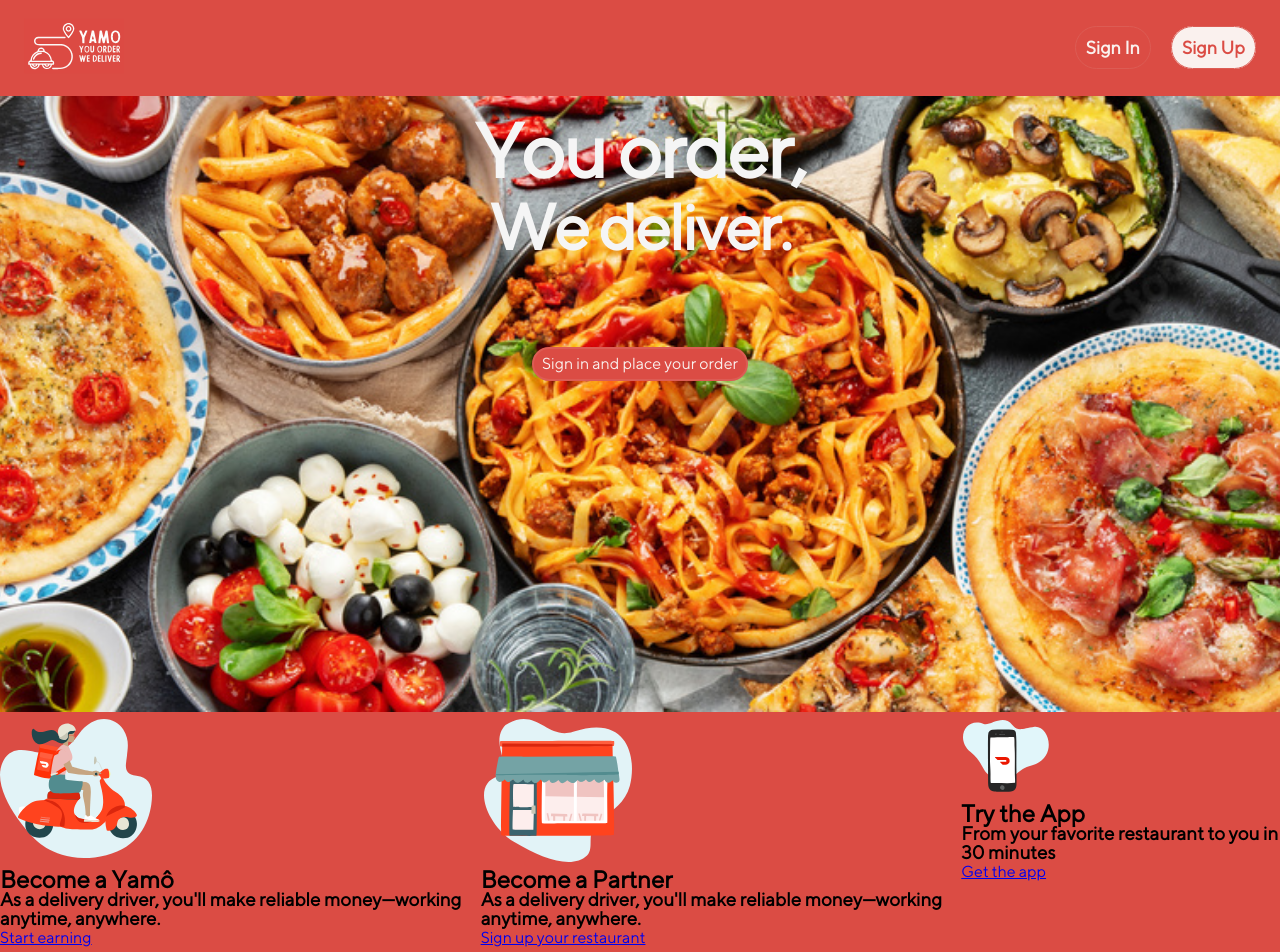
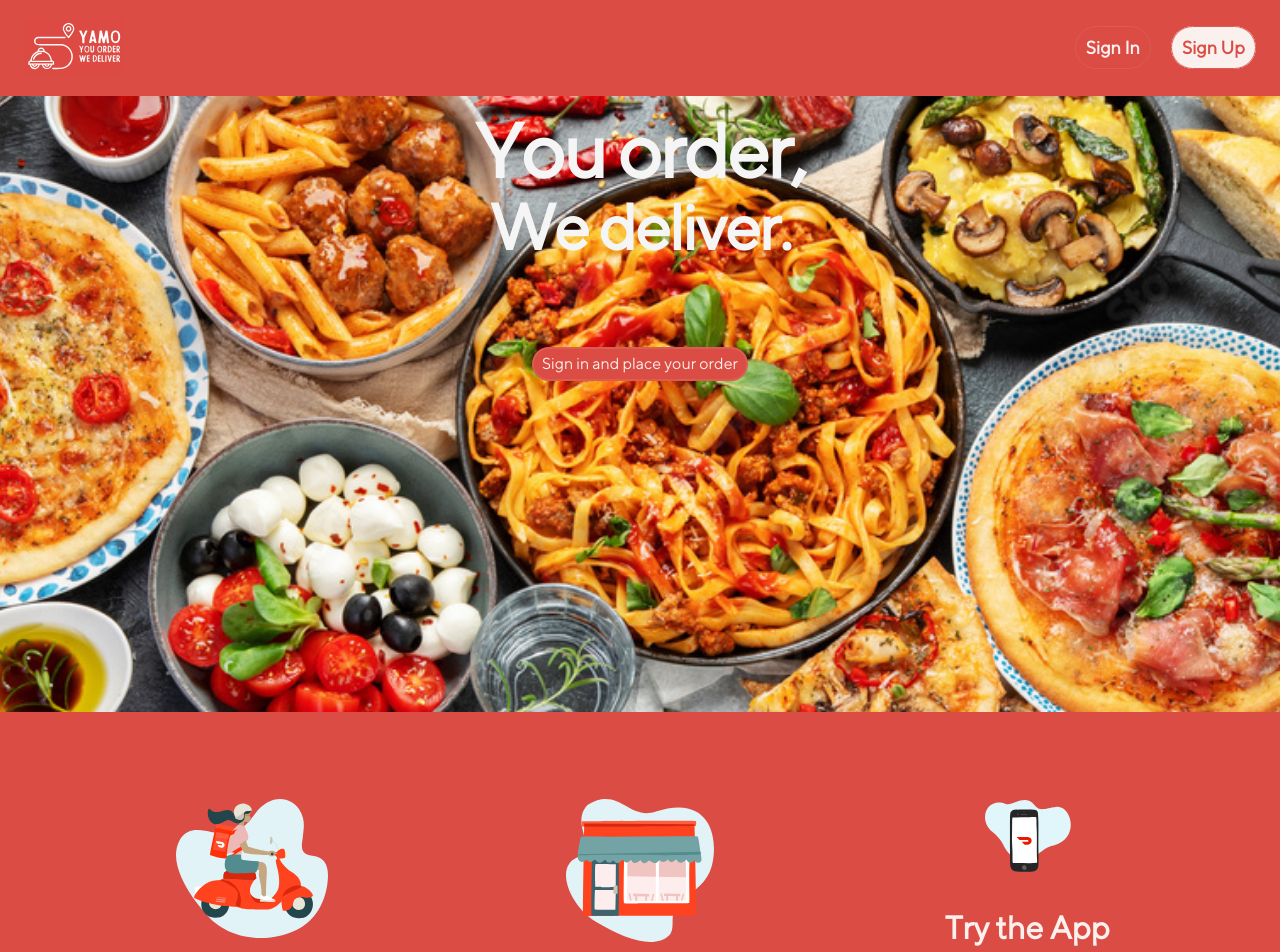
Before and after one commit to thateflondon/yamo-landing-page, a React (Create React App) app: page / in a window 1280 px wide. Shown: the top 952 px of the page. Built offline with nearby package versions, Linux system fonts and the light colour scheme.

Commit message:
style(home): set and style services

```diff
--- a/src/components/Body/Body.tsx
+++ b/src/components/Body/Body.tsx
@@ -10,7 +10,7 @@ export const Body = () => {
        secondaryTitle="As a delivery driver, you'll make reliable money—working anytime, anywhere."
        buttonTitle="Start earning"
        mainTitleStoreFront={'Become a Partner'}
-      secondaryTitleStoreFront={'Grow your business and reach new customers by partnering with us.'}
+       secondaryTitleStoreFront='Grow your business and reach new customers by partnering with us.'
        buttonTitleStoreFront={'Sign up your restaurant'}
        mainTitleIphone={'Try the App'}
        secondaryTitleIphone={'From your favorite restaurant to you in 30 minutes'}
--- a/src/components/Body/Offer.tsx
+++ b/src/components/Body/Offer.tsx
@@ -21,23 +21,29 @@ export interface OfferData {
 
 export const Offer = ({mainTitle, secondaryTitle, buttonTitle, mainTitleStoreFront, secondaryTitleStoreFront, buttonTitleStoreFront, mainTitleIphone, secondaryTitleIphone, buttonTitleIphone }: OfferData) => {
   return (
-    <div>
+    <div className='testing'>
       <div className="offerContainer">
         <div className="offerContainer__list">
             <div className="offerContainer__item">
                 <img src={Scoot} alt="" className="item__image" />
+                <div className="item__textWrapper">
                     <h2 className="item__title">{mainTitle}</h2>
                     <h3 className="item__subtitle">{secondaryTitle}</h3>
                     <a href="www.jfpl.fr" className="item__link">{buttonTitle}</a>
                 </div>
+
+            </div>
             <div className="offerContainer__item">
                 <img src={Storefront} alt="" className="item__image" />
+                <div className="item__textWrapper">
                     <h2 className="item__title">{mainTitleStoreFront}</h2>
-                <h3 className="item__subtitle">{secondaryTitle}</h3>
+                    <h3 className="item__subtitle">{secondaryTitleStoreFront}</h3>
                     <a href="www.jfpl.fr" className="item__link">{buttonTitleStoreFront}</a>
+                </div>
             </div>
             <div className="offerContainer__item">
                 <img src={Iphone} alt="" className="item__image" />
+                <div className="item__textWrapper">
                     <h2 className="item__title">{mainTitleIphone}</h2>
                     <h3 className="item__subtitle">{secondaryTitleIphone}</h3>
                     <a href="www.jfpl.fr" className="item__link">{buttonTitleIphone}</a>
@@ -45,5 +51,6 @@ export const Offer = ({mainTitle, secondaryTitle, buttonTitle, mainTitleStoreFro
             </div>
         </div>
       </div>
+    </div>
   );
 }
--- a/src/styles/pages/Home/Home.css
+++ b/src/styles/pages/Home/Home.css
@@ -165,9 +165,60 @@ html body {
   color: #db4c44;
 }
 
+.offerContainer {
+  width: 100%;
+}
+
 .offerContainer .offerContainer__list {
-  display: -webkit-box;
-  display: -ms-flexbox;
-  display: flex;
+  width: 90%;
+  display: -ms-grid;
+  display: grid;
+  -ms-grid-columns: (1fr)[3];
+      grid-template-columns: repeat(3, 1fr);
+  grid-gap: 10px;
+  grid-auto-rows: minmax(235px, auto);
+  margin: 80px auto;
+}
+
+.offerContainer .offerContainer__list .offerContainer__item {
+  text-align: center;
+}
+
+.offerContainer .offerContainer__list .offerContainer__item .item__image {
+  margin-bottom: 30px;
+}
+
+.offerContainer .offerContainer__list .offerContainer__item .item__textWrapper {
+  width: 100%;
+}
+
+.offerContainer .offerContainer__list .offerContainer__item .item__textWrapper .item__title {
+  color: #faf1ee;
+  font-size: 32px;
+  font-weight: 900;
+  margin-bottom: 20px;
+  line-height: 27px;
+}
+
+.offerContainer .offerContainer__list .offerContainer__item .item__textWrapper .item__subtitle {
+  color: #faf1ee;
+  margin: auto;
+  max-width: 265px;
+  margin-bottom: 30px;
+  line-height: 24px;
+}
+
+.offerContainer .offerContainer__list .offerContainer__item .item__textWrapper .item__link {
+  border: 2px solid #faf1ee;
+  text-decoration: none;
+  border-radius: 50px;
+  padding: 4px 8px 4px 8px;
+  color: #db4c44;
+  background-color: #faf1ee;
+}
+
+.offerContainer .offerContainer__list .offerContainer__item .item__textWrapper .item__link:hover {
+  color: #faf1ee;
+  background-color: #db4c44;
 }
 /*# sourceMappingURL=Home.css.map */
--- a/src/styles/pages/Home/Home.scss
+++ b/src/styles/pages/Home/Home.scss
@@ -186,9 +186,86 @@ html{
     }
 }
 
+.testing{
+  // width: 100%;
+  // margin: 0px auto;
+  // flex: 1 0 auto;
+}
+
+// .offerContainer{
+//   display: contents;
+//   .offerContainer__list{
+//     display: flex;
+//     // width: 100%;
+//     width: 70%;
+//     margin: 0px auto;
+//     flex: 1 0 auto;
+//     justify-content: space-between;
+//     margin-top: 50px;
+//     .offerContainer__item{
+//       // display: flex;
+//       text-align: center;
+//       width: 30%;
+//       min-width: 360px;
+//       flex-flow: row nowrap;
+//       .item__image{
+//         // justify-content: center;
+//       }
+//       .item__textWrapper{
+//         display: flex;
+//         flex-flow: column nowrap;
+//         width: 100%;
+//         // max-width: 250px;
+//         text-align: center;
+//       }
+//     }
+//   }
+// }
+
 .offerContainer{
-  // display: contents;
-  .offerContainer__list{
-    display: flex;
-  }
+  width: 100%;
+  .offerContainer__list {
+      width: 90%;
+      display: grid;
+      grid-template-columns: repeat(3, 1fr);
+      grid-gap: 10px;
+      grid-auto-rows: minmax(235px, auto);
+      margin: 80px auto;
+      .offerContainer__item{
+        text-align: center;
+        .item__image{
+          margin-bottom: 30px;
+        }
+        .item__textWrapper{
+          width: 100%;
+          .item__title{
+            color: $third;
+            font-size: 32px;
+            font-weight: 900;
+            margin-bottom: 20px;
+            line-height: 27px;
+          }
+          .item__subtitle{
+            color: $third;
+            margin: auto;
+            max-width: 265px;
+            margin-bottom: 30px;
+            line-height: 24px;
+          }
+          .item__link{
+            border: 2px solid $third;
+            text-decoration: none;
+            border-radius: 50px;
+            padding: 4px 8px 4px 8px;
+            color: $first;
+            background-color: $third;
+            &:hover{
+              color: $third;
+              background-color: $first;
+            }
+          }
+
+        }
+      }
+    }
 }
```
Also changed, not shown: 1 other file (tests, documents, lock files or other folders). Lines whose indentation alone changed are shown as unchanged.
